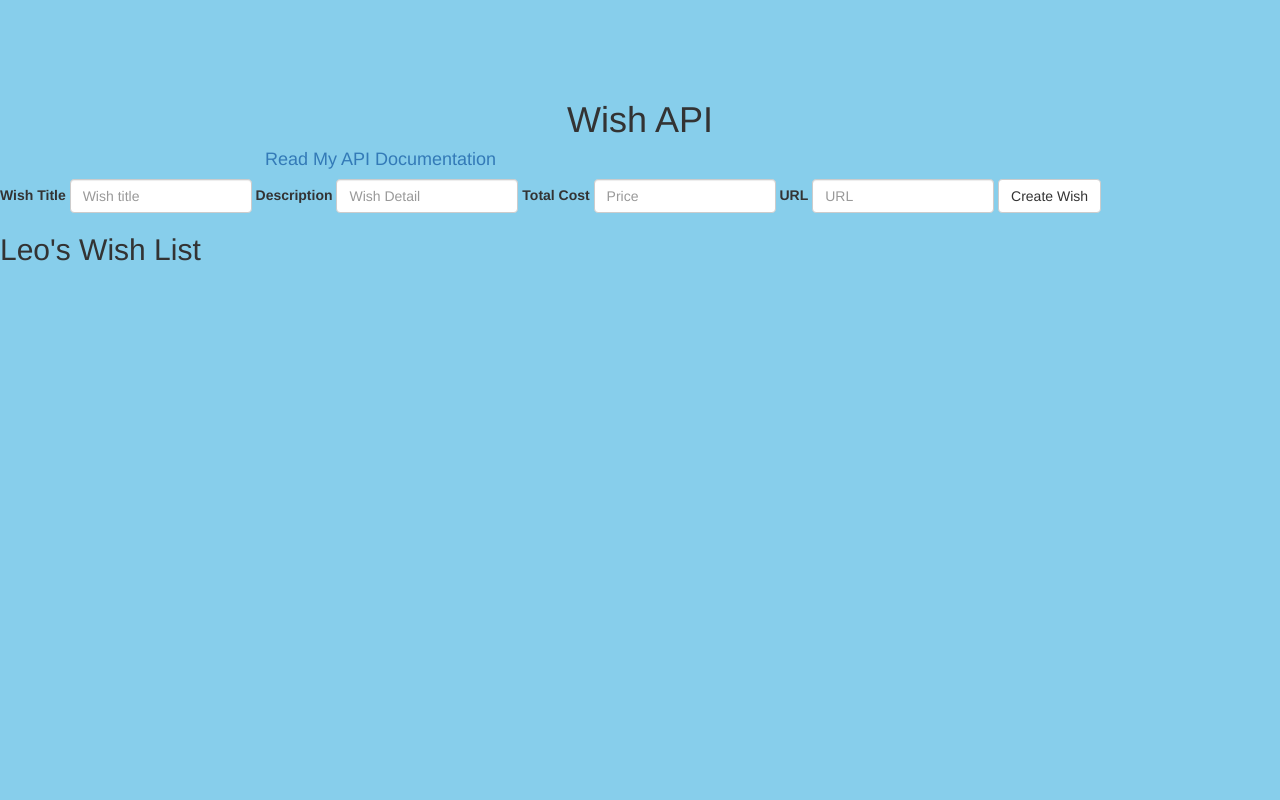
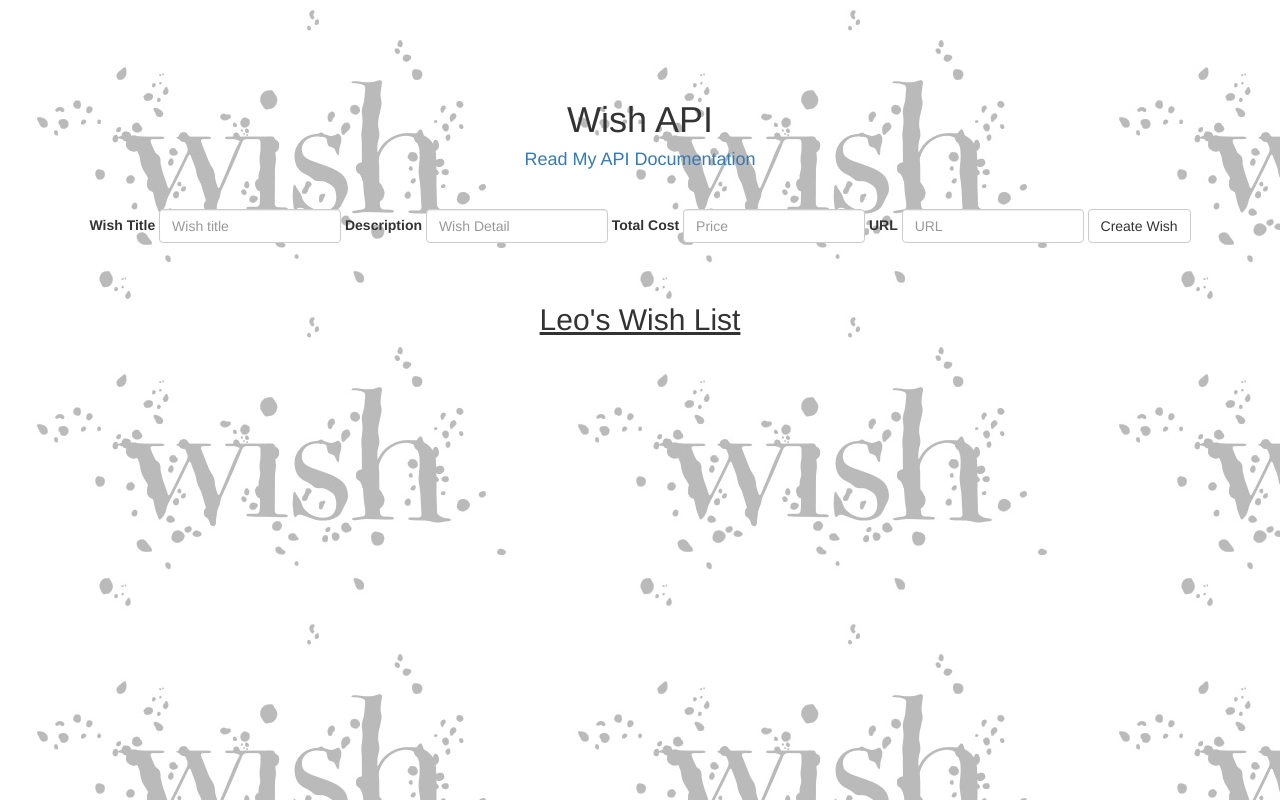
Before and after one commit to Shadowcoder12/Personal-API-Project-, a website: page express-personal-api-master/views/index.html in a window 1280 px wide. Drawn offline with nearby package versions, Linux system fonts and the light colour scheme.

Commit message:
added styles to the home page

```diff
--- a/express-personal-api-master/public/styles/styles.css
+++ b/express-personal-api-master/public/styles/styles.css
@@ -1,10 +1,29 @@
 body {
   color: #333;
   font-family: Helvetica, Arial, sans-serif;
-  background-color: skyblue; /* Sanity Check! */
+  text-align: center;
+  background-image: url("../images/logo-wish.jpg");
+
+
 }
 
 h1 {
   margin-top: 100px;
-  text-align: center;
+
 }
+
+h2 {
+text-decoration: underline;
+}
+
+.item{
+  font-size: 25px;
+}
+#newWish {
+  margin-bottom: 60px;
+  margin-top: 30px;
+
+}
+.price{
+  color:green;
+}
```
